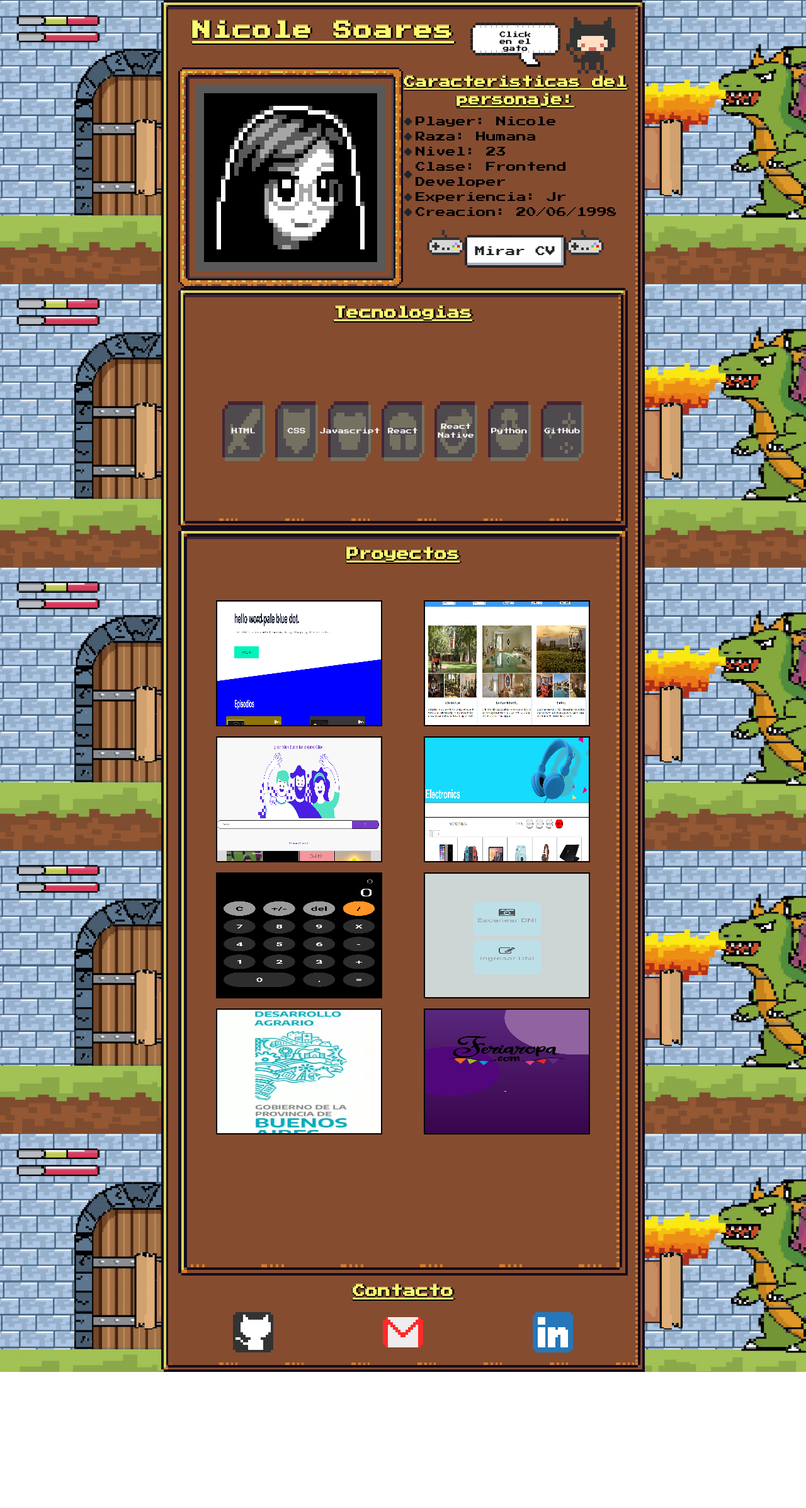
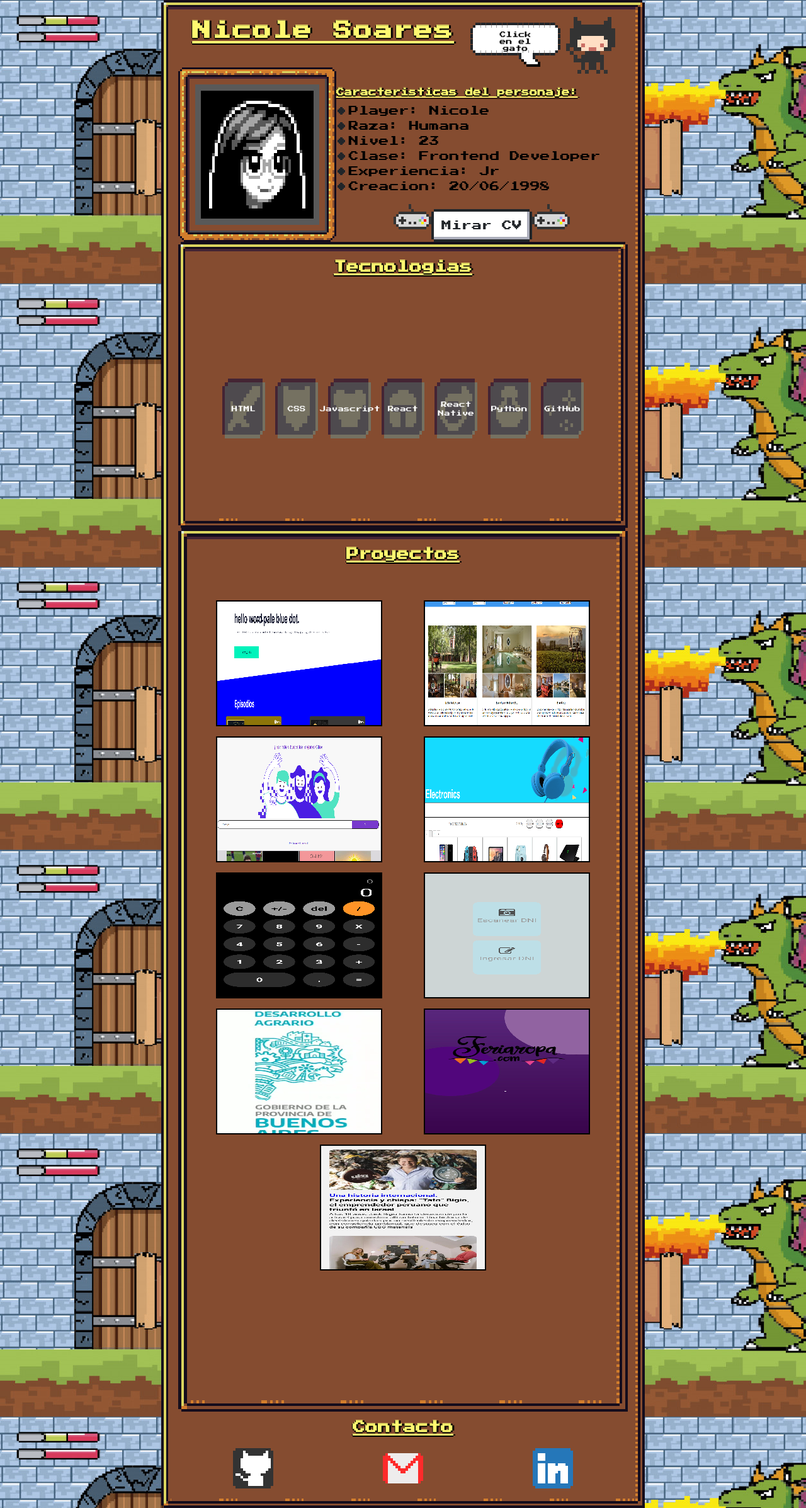
Before and after one commit to Nicole-Soares/Portfolio, a React (Create React App) app: page / in a window 1280 px wide. Shown: the whole page at 63% size. Before the commit the page ends 2178 px from the top, so only its background shows below. Built offline with nearby package versions, Linux system fonts and the light colour scheme.

Commit message:
arreglos de responsive

```diff
--- a/src/componentes/Header/header.css
+++ b/src/componentes/Header/header.css
@@ -81,13 +81,16 @@
 .contendor-datos {
   display: flex;
   flex-direction: column;
-  width: 50%;
+  width: 100%;
+  align-self: center;
+  margin-top: 20px;
 }
 
 .titulo-datos {
   display: flex;
   width: 100%;
   margin-top: 10px;
+  font-size: 0.8rem;
   color: #fff870;
   text-decoration-line: underline;
   text-shadow: -1px 0 black, 0 2px black, 3px 0 black, 0 -1px;
@@ -178,11 +181,8 @@
 }
 
 .icono-espada:hover {
-  width: 15%;
-  height: 100%;
-
-  border-left: blue 5px solid;
-  border-bottom: blue 5px solid;
+  width: 13%;
+  height: 100px;
 }
 
 .icono-espada.dark {
@@ -452,7 +452,7 @@
 
   .contenedor-tecnologias {
     position: relative;
-    top: 380px;
+    top: 240px;
   }
 
   .tecnologias{
--- a/src/componentes/Listado-proyectos/proyectos.css
+++ b/src/componentes/Listado-proyectos/proyectos.css
@@ -17,6 +17,7 @@
   background-clip: padding-box;
   background-origin: padding-box;
   background-position: center;
+
 }
 
 .contenedor-proyectos-titulo.dark {
@@ -49,6 +50,7 @@
   display: flex;
   justify-content: space-around;
   flex-wrap: wrap;
+
 }
 
 .proyecto {
@@ -232,7 +234,8 @@
 @media (max-width: 1275px) and (min-width: 801px) {
   .contenedor-proyectos-titulo {
     position: relative;
-    top: 430px;
+    top: 400px;
+
   }
 
   .titulo {
@@ -254,12 +257,28 @@
 @media (max-width: 800px) and (min-width: 200px) {
   .contenedor-proyectos-titulo {
     position: relative;
-    top: 950px;
+    top: 800px;
+
+  }
+
+  .contenedor-proyectos {
+   flex-direction: column;
+    flex-wrap: nowrap;
+    align-items: center;
+    width: 100%;
   }
 
   .titulo {
     margin-top: 20px;
     font-size: 15px;
+  }
+
+  .proyecto-link{
+font-size: 7px;
+  }
+
+  .nombre-del-proyecto{
+    font-size: 00.5rem;
   }
 
   .proyecto-uno {
--- a/src/componentes/Listado-proyectos/proyectos.jsx
+++ b/src/componentes/Listado-proyectos/proyectos.jsx
@@ -8,6 +8,7 @@ import proyectoCinco from "../../imagenes-proyectos/proyecto-5.png";
 import proyectoSeis from "../../imagenes-proyectos/proyecto-6.png";
 import proyectoSiete from "../../imagenes-proyectos/proyecto-7.jpg";
 import proyectoOcho from "../../imagenes-proyectos/proyecto-8.jpg";
+import proyectoNueve from "../../imagenes-proyectos/proyecto-9.jpg";
 import { AppContext } from "../../AppContext/AppContext";
 
 export default function Proyectos() {
@@ -28,9 +29,7 @@ export default function Proyectos() {
           />
           <div class="transparente">
             <h3 class="nombre-del-proyecto">Modelo de pagina web</h3>
-            <p class="descripcion-proyecto">
-              Clon de una pagina web estatica
-            </p>
+            <p class="descripcion-proyecto">Clon de una pagina web estatica</p>
             <a
               href="https://github.com/Nicole-Soares/PrimerProyecto"
               target="_blank"
@@ -88,9 +87,7 @@ export default function Proyectos() {
           />
           <div className="transparente">
             <h3 class="nombre-del-proyecto">Modelo de pagina web</h3>
-            <p class="descripcion-proyecto">
-              Clon de una pagina web de gifs
-            </p>
+            <p class="descripcion-proyecto">Clon de una pagina web de gifs</p>
             <a
               href="https://github.com/Nicole-Soares/pagina-de-gifs"
               target="_blank"
@@ -179,7 +176,8 @@ export default function Proyectos() {
           <div class="transparente">
             <h3 class="nombre-del-proyecto">Modelo de escaner de DNI</h3>
             <p class="descripcion-proyecto">
-              Escaner que recibe una lista de personas y marca si tienen permitido pasar o no
+              Escaner que recibe una lista de personas y marca si tienen
+              permitido pasar o no
             </p>
             <a
               href="https://github.com/Nicole-Soares/escanerDNI"
@@ -239,7 +237,7 @@ export default function Proyectos() {
           <div class="transparente">
             <h3 class="nombre-del-proyecto">Tienda de ropa</h3>
             <p class="descripcion-proyecto">
-             E-commerce sobre venta y compra de ropa
+              E-commerce sobre venta y compra de ropa
             </p>
             <a
               href="https://github.com/Nicole-Soares/feriaRopa"
@@ -259,6 +257,34 @@ export default function Proyectos() {
             </a>
           </div>
         </div>
+        <div className="proyecto">
+          <img
+            src={proyectoNueve}
+            width="100%"
+            height="250px"
+            alt="Modelo de pagina"
+          />
+          <div class="transparente">
+            <h3 class="nombre-del-proyecto">Portal noticias y podcasts</h3>
+            <p class="descripcion-proyecto">App de noticias y podcasts</p>
+            <a
+              href="https://github.com/Nicole-Soares/NextIdea4U"
+              target="_blank"
+              rel="noopener noreferrer"
+              className="proyecto-link"
+            >
+              Ver Repositorio
+            </a>
+            <a
+              href="https://www.youtube.com/watch?v=8hy3bNMrq1Y"
+              target="_blank"
+              rel="noopener noreferrer"
+              className="proyecto-link"
+            >
+              Ver Demo
+            </a>
+          </div>
+        </div>
       </div>
     </div>
   );
```
Also changed, not shown: src/imagenes-proyectos/proyecto-9.jpg (added).
